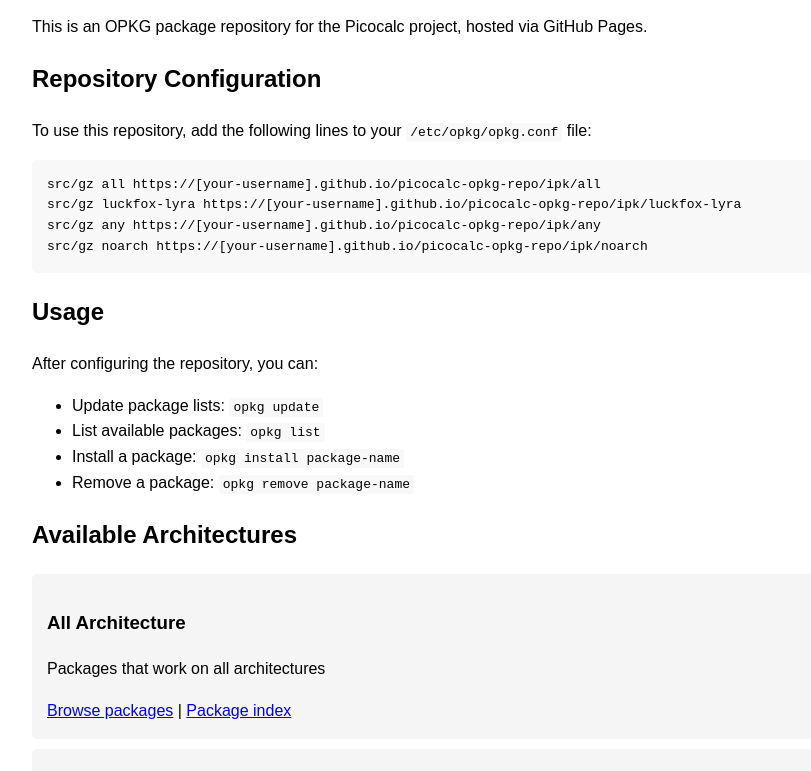
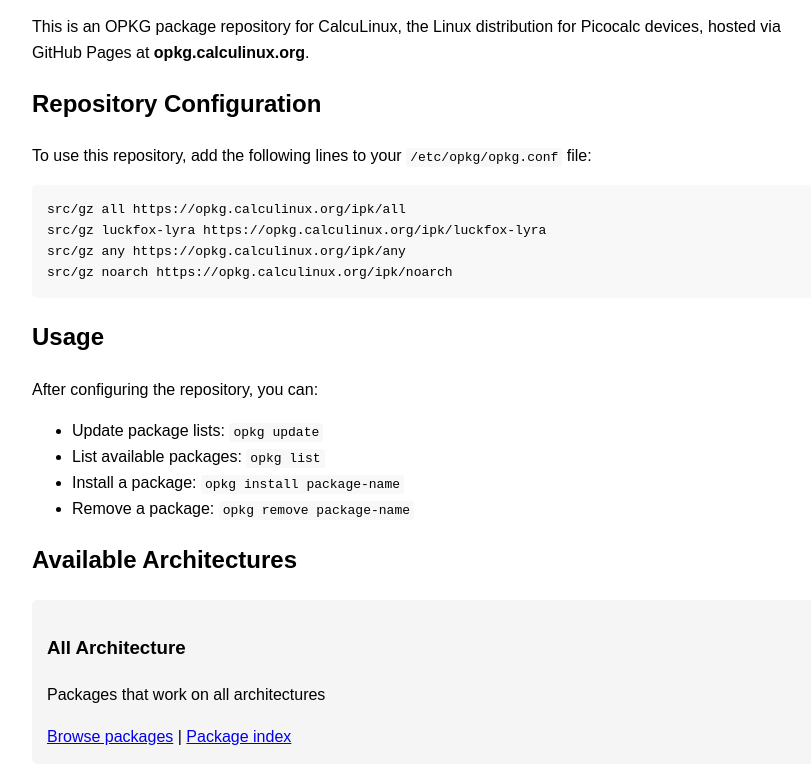
Before and after one commit to CalcuLinux/opkg-repo, a plain HTML site: page index.html in a window 1280 px wide. Shown: the part 100-871 px from the top of the page, without its empty margins (208-1019 px from the left). Drawn offline with Linux system fonts and the light colour scheme.

Commit message:
Update branding and domain configuration
- Updated repository name references from picocalc-opkg-repo to opkg-repo
- Updated branding to CalcuLinux distribution for Picocalc devices
- Added CNAME file for custom domain opkg.calculinux.org
- Updated all URLs to use opkg.calculinux.org instead of GitHub Pages default
- Clarified that CalcuLinux is the Linux distribution for Picocalc devices

```diff
--- a/index.html
+++ b/index.html
@@ -3,7 +3,7 @@
 <head>
     <meta charset="UTF-8">
     <meta name="viewport" content="width=device-width, initial-scale=1.0">
-    <title>Picocalc OPKG Repository</title>
+    <title>CalcuLinux OPKG Repository</title>
     <style>
         body {
             font-family: Arial, sans-serif;
@@ -39,16 +39,16 @@
     </style>
 </head>
 <body>
-    <h1>Picocalc OPKG Repository</h1>
+    <h1>CalcuLinux OPKG Repository</h1>
 
-    <p>This is an OPKG package repository for the Picocalc project, hosted via GitHub Pages.</p>
+    <p>This is an OPKG package repository for CalcuLinux, the Linux distribution for Picocalc devices, hosted via GitHub Pages at <strong>opkg.calculinux.org</strong>.</p>
 
     <h2>Repository Configuration</h2>
     <p>To use this repository, add the following lines to your <code>/etc/opkg/opkg.conf</code> file:</p>
-    <pre>src/gz all https://[your-username].github.io/picocalc-opkg-repo/ipk/all
-src/gz luckfox-lyra https://[your-username].github.io/picocalc-opkg-repo/ipk/luckfox-lyra
-src/gz any https://[your-username].github.io/picocalc-opkg-repo/ipk/any
-src/gz noarch https://[your-username].github.io/picocalc-opkg-repo/ipk/noarch</pre>
+    <pre>src/gz all https://opkg.calculinux.org/ipk/all
+src/gz luckfox-lyra https://opkg.calculinux.org/ipk/luckfox-lyra
+src/gz any https://opkg.calculinux.org/ipk/any
+src/gz noarch https://opkg.calculinux.org/ipk/noarch</pre>
 
     <h2>Usage</h2>
     <p>After configuring the repository, you can:</p>
```
Also changed, not shown: 2 other files.
